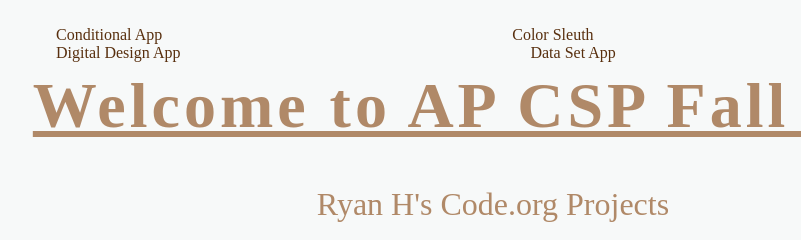
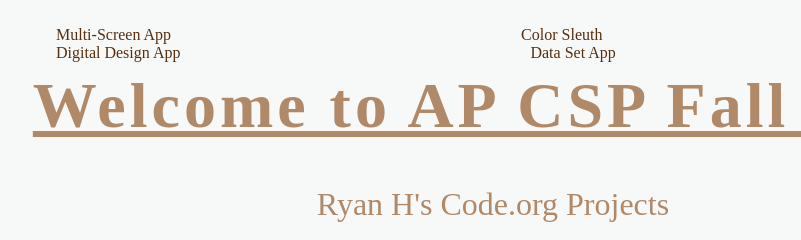
Before and after one commit to WVCS/website-ryanhu338, a plain HTML site: page index.html in a window 1280 px wide. Shown: the top 240 px of the page, 167-968 px from the left. Drawn offline with Linux system fonts and the light colour scheme.

Commit message:
Update index.html

```diff
--- a/index.html
+++ b/index.html
@@ -8,7 +8,7 @@
   <body>
     <ul>
       <br>
-      <li><a href = "ConditionalApp.html"> Conditional App </a> </li>
+      <li><a href = "ConditionalApp.html"> Multi-Screen App </a> </li>
       <li><a href = "ColorSleuth.html">Color Sleuth </a> </li>
        <li><a href = "DigitalDesign.html">Digital Design App   </a> </li>
       <li><a href = "">Data Set App </a> </li>
```
